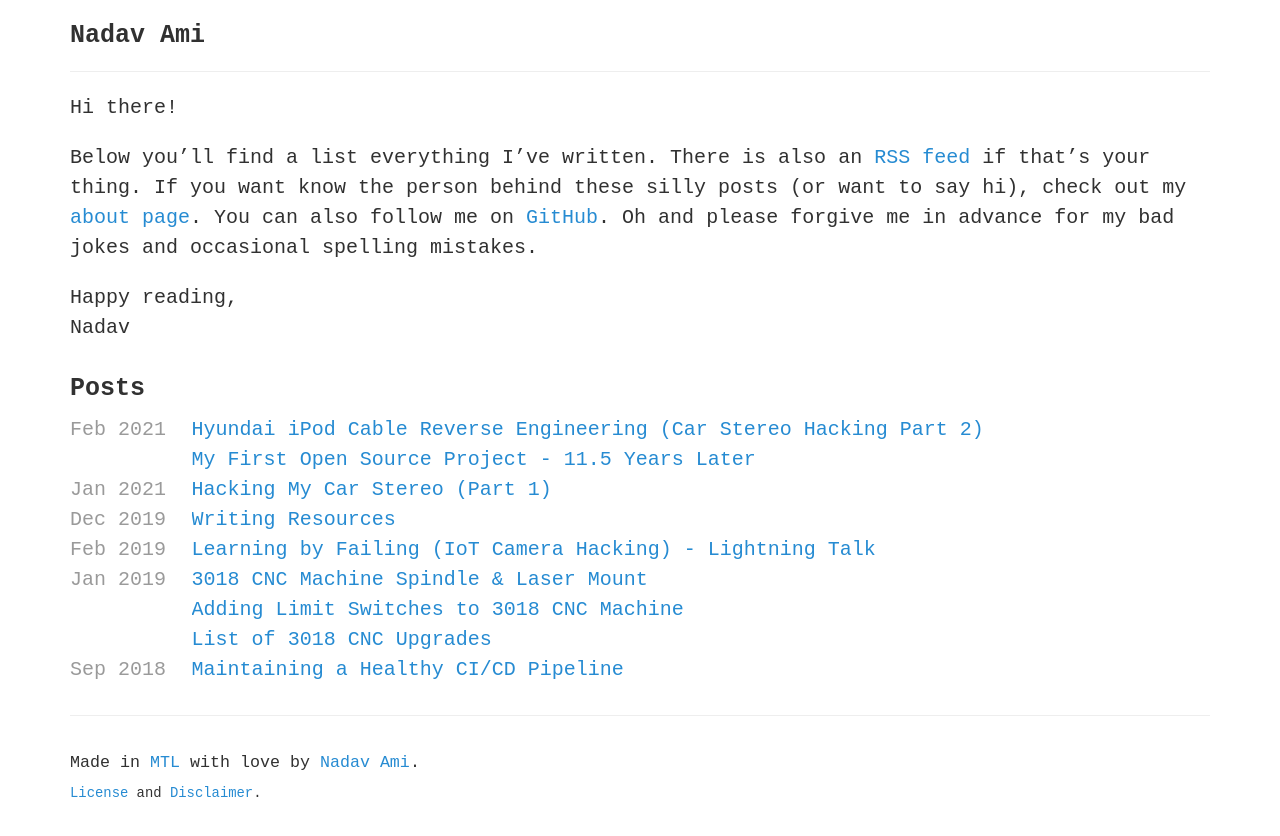
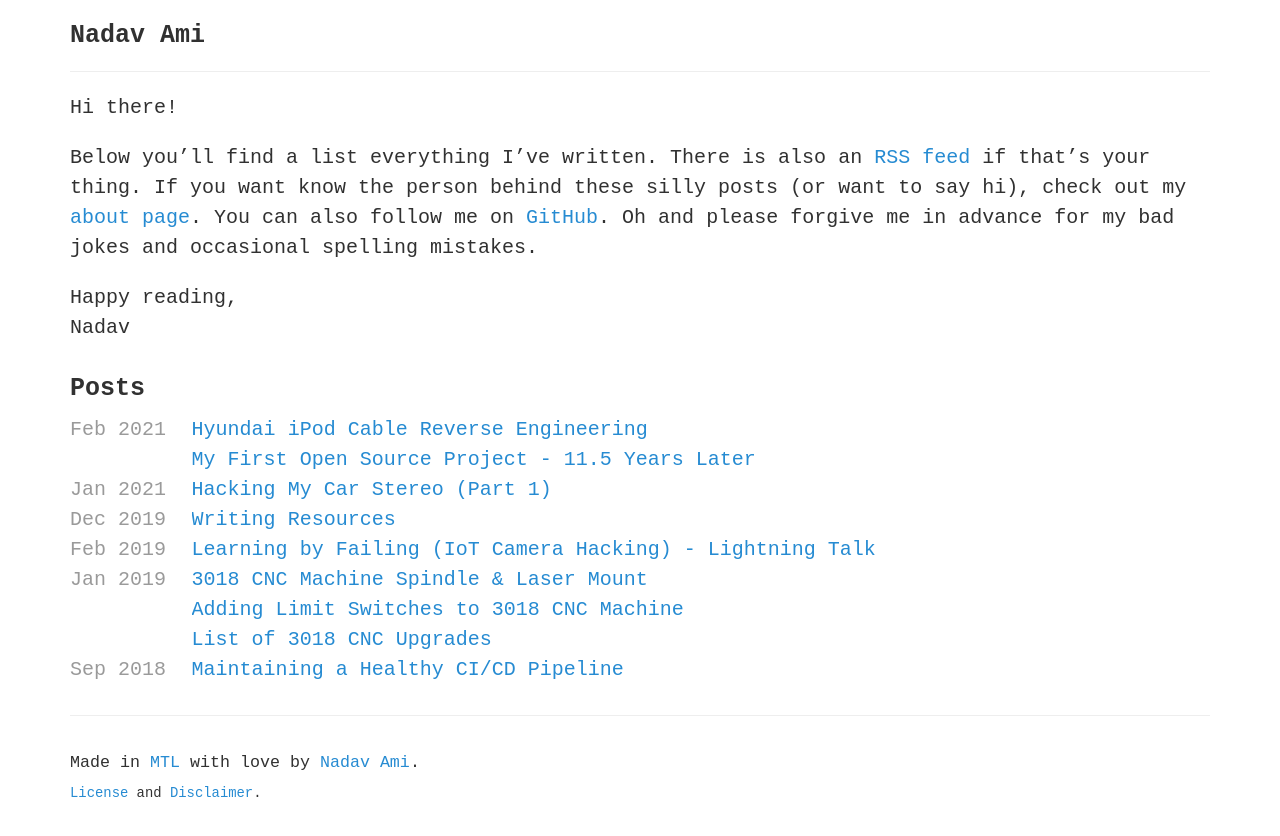
Before and after one commit to nadavami/nadavami.github.io, a Jekyll site: the page built from index.md, in a window 1280 px wide. Shown: the top 836 px of the page. Built offline with Jekyll 4.4.1, drawn with Linux system fonts in a browser that asks for light colours.

Commit message:
Shorten post title

```diff
--- a/_posts/2021-02-11-car-stereo-part-2/2021-02-11-car-stereo-part-2.md
+++ b/_posts/2021-02-11-car-stereo-part-2/2021-02-11-car-stereo-part-2.md
@@ -1,6 +1,6 @@
 ---
 layout: post
-title: Hyundai iPod Cable Reverse Engineering (Car Stereo Hacking Part 2)
+title: Hyundai iPod Cable Reverse Engineering
 date: 2021-02-11 16:19 -0500
 ---
 *This is the second part of a series on spoofing an iPod for car stereo shenanigans. You can [read part 1 here]({% post_url 2021-01-28-car-stereo-part-1 %}).*
```
